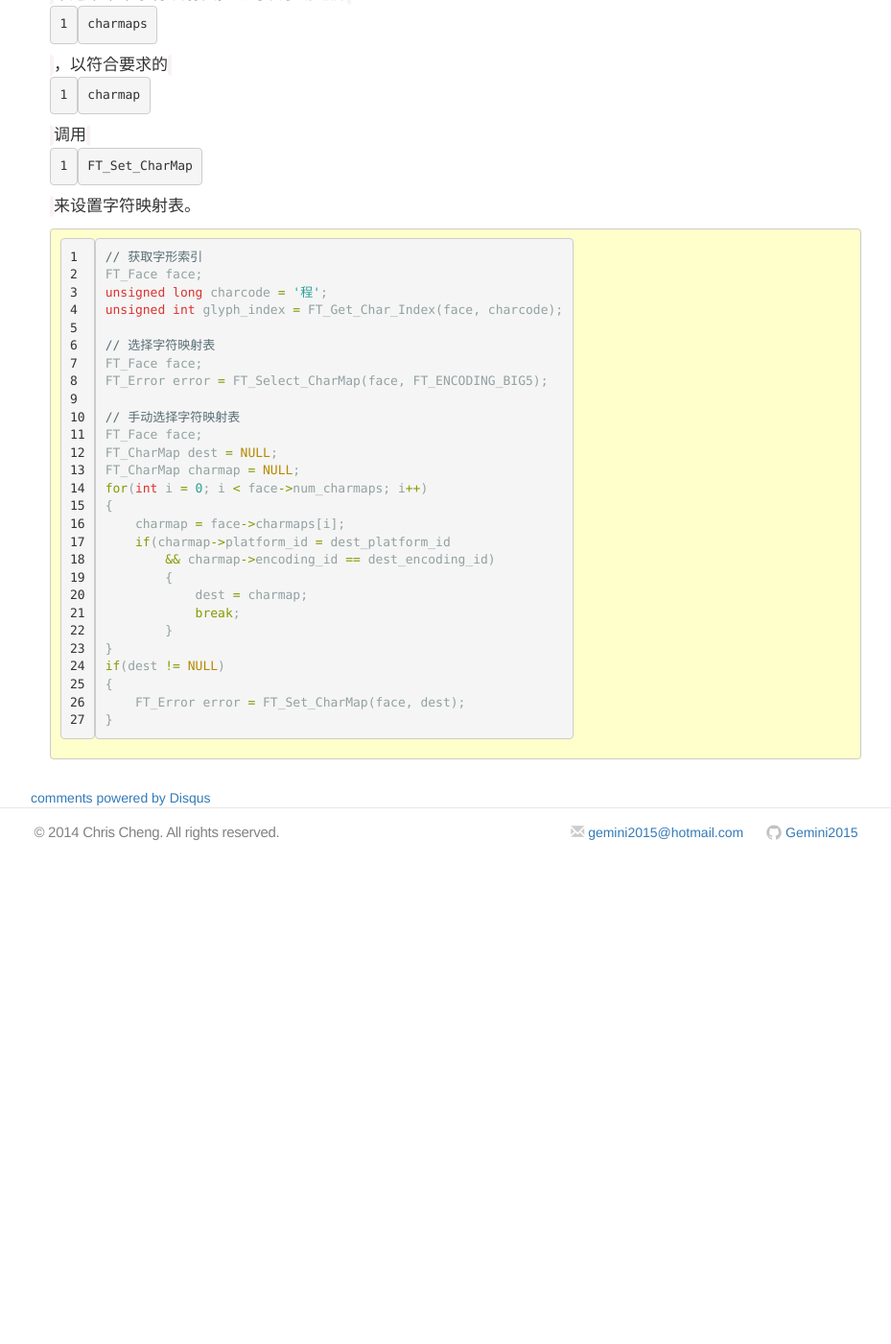
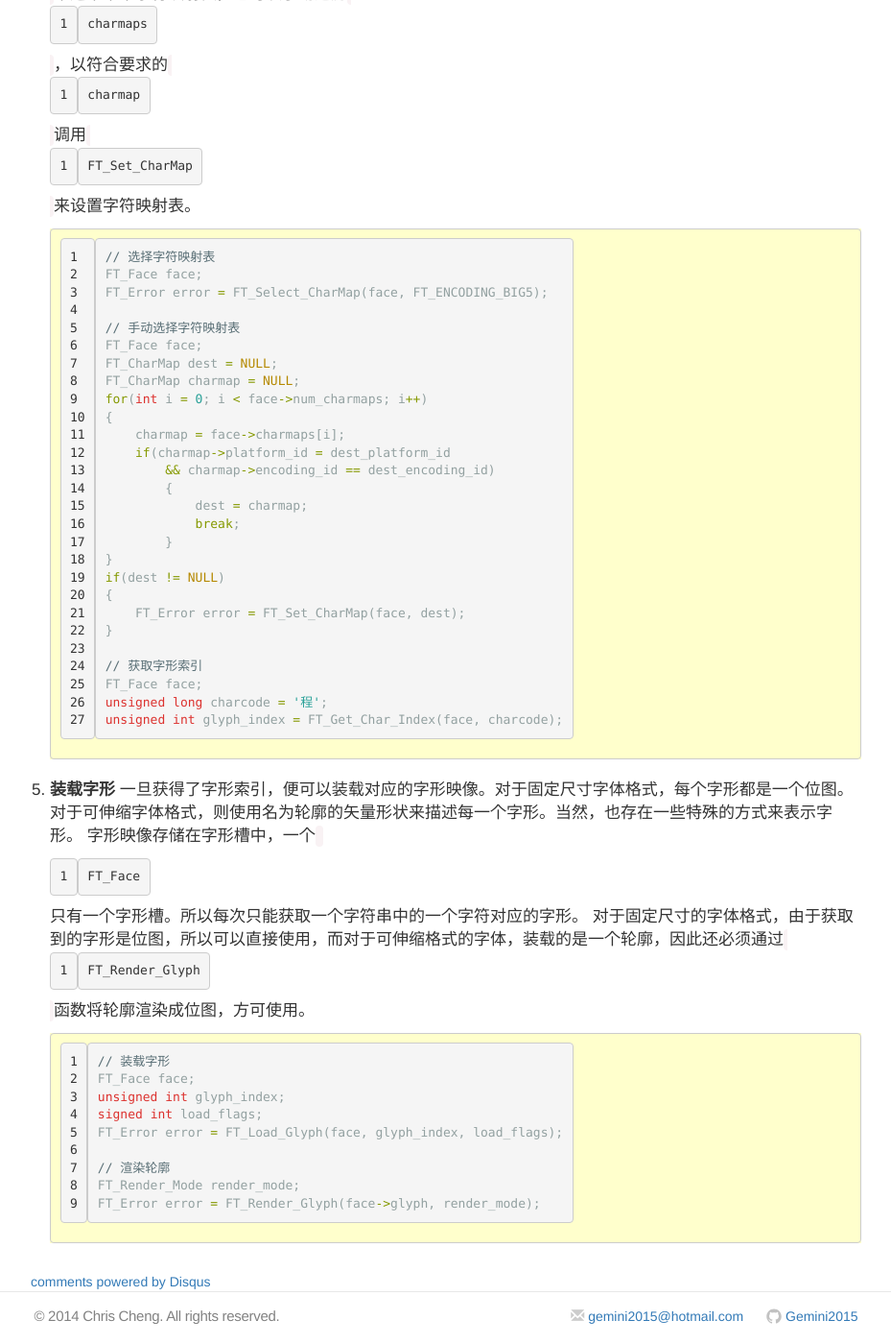
Before and after one commit to Gemini2015/gemini2015.github.io, a Jekyll site: the page built from _posts/2015-01-31-opengl-text-drawing-note.markdown, in a window 1280 px wide and 1400 px high, scrolled down 4950 px. Shown: the whole window at 96% size, without its empty margins (175-1104 px from the left). Built offline with Jekyll 4.4.1, drawn with Linux system fonts in a browser that asks for light colours; nearby versions of some CDN libraries; comment, search, counter and statistics services are not loaded; before the commit the page ends 5857 px from its top, so only the background shows below that; some of the changed text lies outside the part shown.

Commit message:
更新装载字形

````diff
--- a/_posts/2015-01-31-opengl-text-drawing-note.markdown
+++ b/_posts/2015-01-31-opengl-text-drawing-note.markdown
@@ -89,8 +89,8 @@ description: 记录实现OpenGL文字绘制的过程
 
 3.	**设置像素尺寸**
 	载入字体之后，在获取字符映像之前，我们首先要设置像素尺寸。
-	当一个新的`FT_Face`对象建立时，对于可伸缩字体格式，`FT_Face`中`size`会默认设置为`(10, 10)`。而对于定长字体格式，这个大小是未定义的。
-	对于可伸缩字体格式，你可以将`size`设置成任意合理的值，对于定长格式，若是设置的`size`不在`FT_Face`的`available_sizes`数组中，则会引发错误。
+	当一个新的`FT_Face`对象建立时，对于可伸缩字体格式，`FT_Face`中`size`会默认设置为`(10, 10)`。而对于固定尺寸字体格式，这个大小是未定义的。
+	对于可伸缩字体格式，你可以将`size`设置成任意合理的值，对于固定尺寸格式，若是设置的`size`不在`FT_Face`的`available_sizes`数组中，则会引发错误。
 
 	```
 	FT_Face face;
@@ -142,4 +137,26 @@ description: 记录实现OpenGL文字绘制的过程
 	{
 		FT_Error error = FT_Set_CharMap(face, dest);
 	}
+
+	// 获取字形索引
+	FT_Face face;
+	unsigned long charcode = '程';
+	unsigned int glyph_index = FT_Get_Char_Index(face, charcode);
 	```
+
+5.	**装载字形**
+	一旦获得了字形索引，便可以装载对应的字形映像。对于固定尺寸字体格式，每个字形都是一个位图。对于可伸缩字体格式，则使用名为轮廓的矢量形状来描述每一个字形。当然，也存在一些特殊的方式来表示字形。
+	字形映像存储在字形槽中，一个`FT_Face`只有一个字形槽。所以每次只能获取一个字符串中的一个字符对应的字形。
+	对于固定尺寸的字体格式，由于获取到的字形是位图，所以可以直接使用，而对于可伸缩格式的字体，装载的是一个轮廓，因此还必须通过`FT_Render_Glyph`函数将轮廓渲染成位图，方可使用。
+
+	```
+	// 装载字形
+	FT_Face face;
+	unsigned int glyph_index;
+	signed int load_flags;
+	FT_Error error = FT_Load_Glyph(face, glyph_index, load_flags);
+
+	// 渲染轮廓
+	FT_Render_Mode render_mode;
+	FT_Error error = FT_Render_Glyph(face->glyph, render_mode);
+	```
````
Also changed, not shown: other parts of _posts/2015-01-31-opengl-text-drawing-note.markdown (+0 -5 lines).
